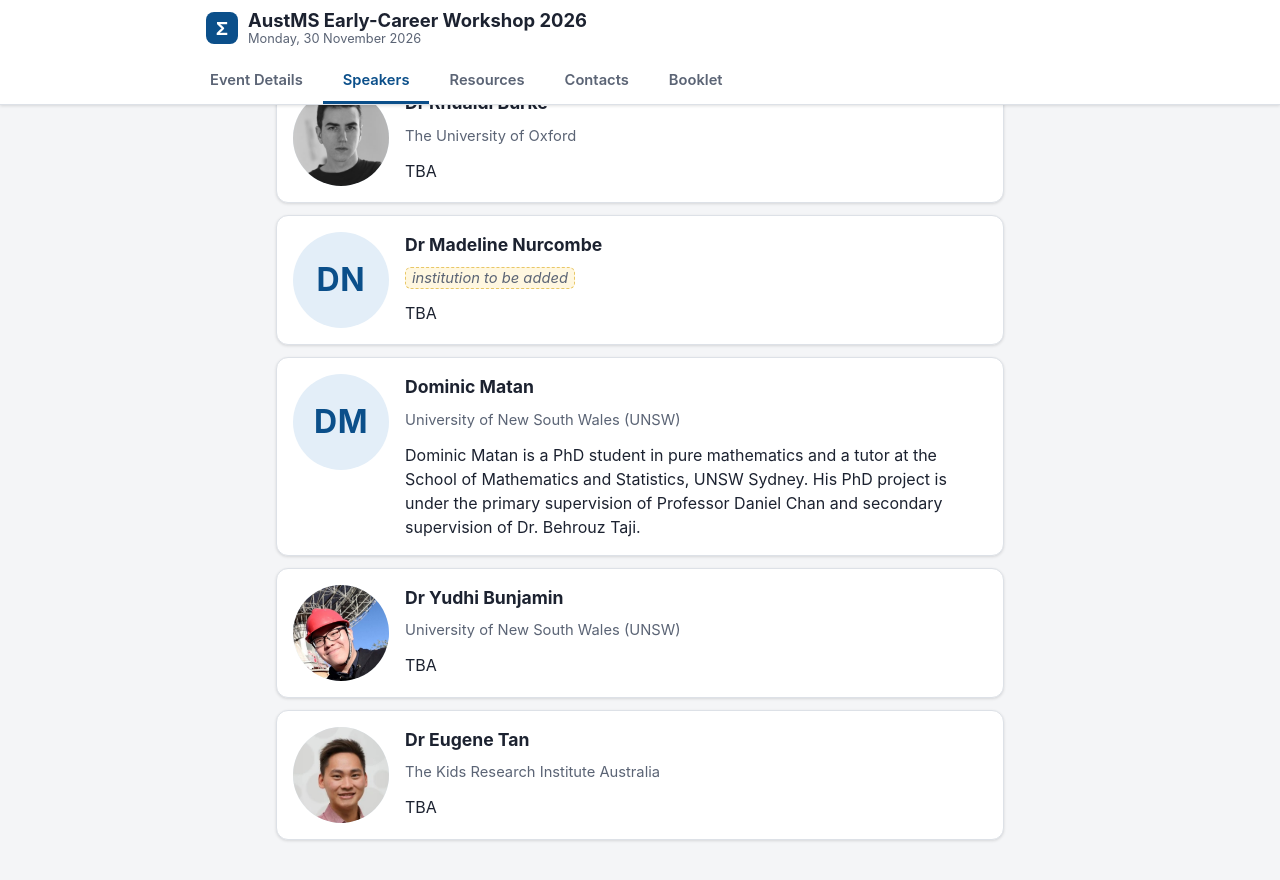
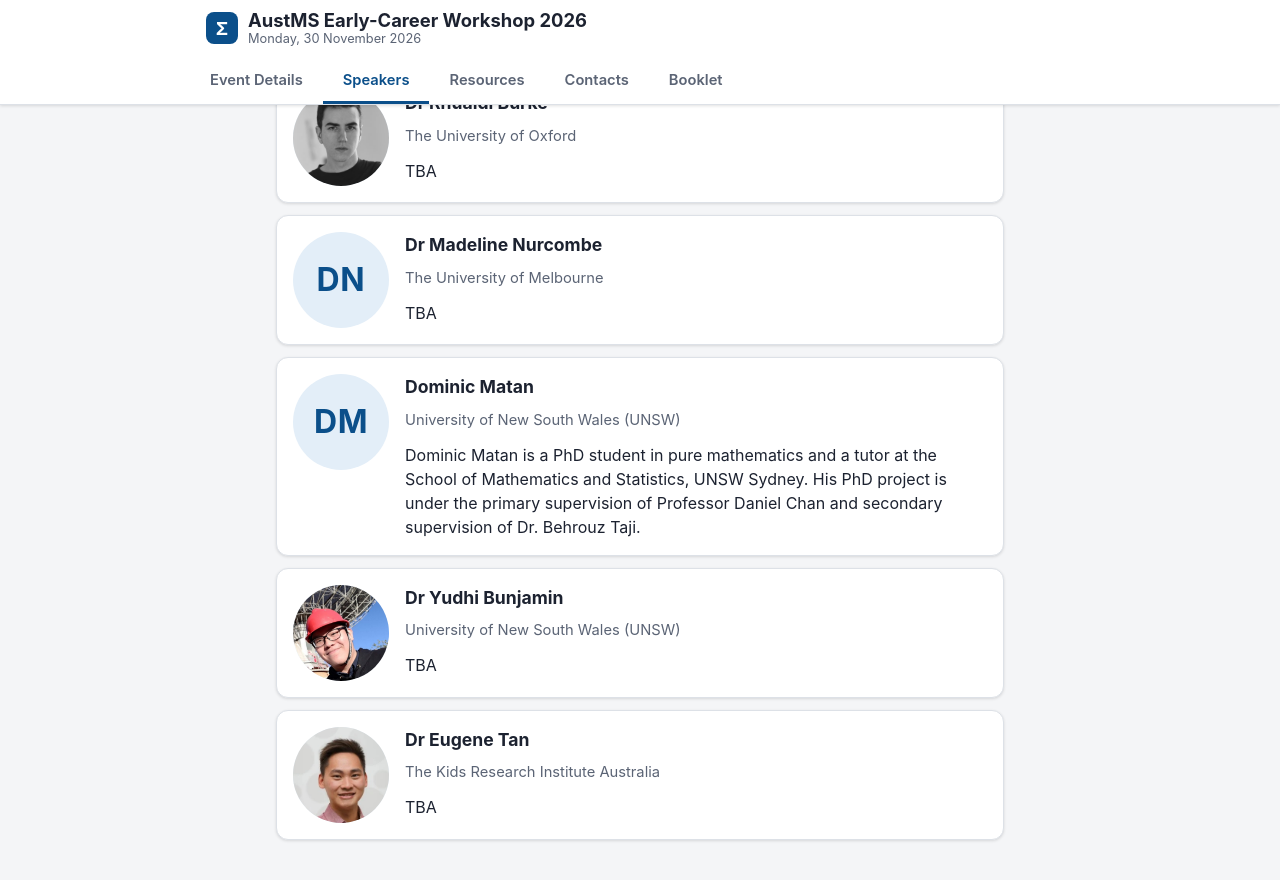
Before and after one commit to eugenetkj98/AustMS_Site, a Jekyll site: the page built from speakers.md, in a window 1280 px wide and 900 px high, scrolled down 3173 px. Shown: the top 880 px of the window. Built offline with Jekyll 4.4.1, drawn with Linux system fonts in a browser that asks for light colours.

Commit message:
Update speaker info

```diff
--- a/_data/speakers.yml
+++ b/_data/speakers.yml
@@ -99,7 +99,7 @@
     TBA
 
 - name: Dr Madeline Nurcombe
-  institution:
+  institution: The University of Melbourne
   photo: ""
   bio: >-
     TBA
```
Also changed, not shown: assets/speakers/Alex_Tam.jpg.
